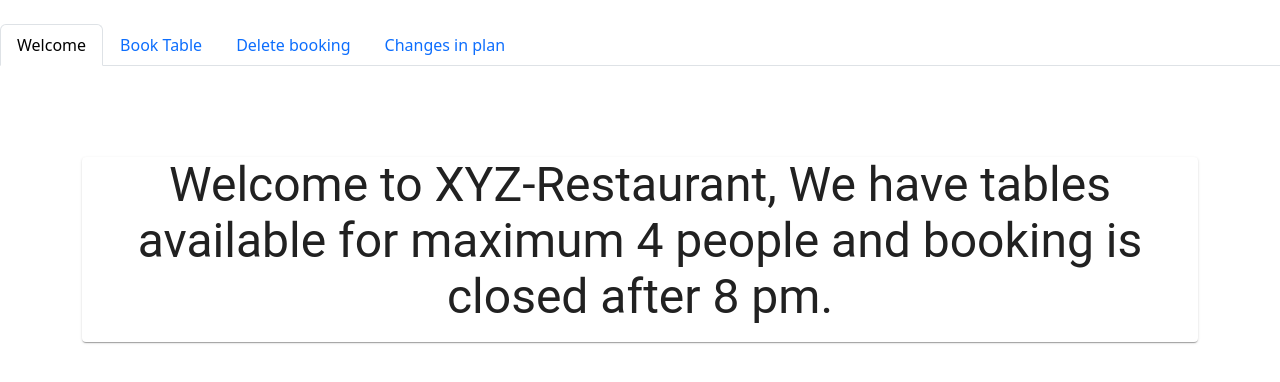
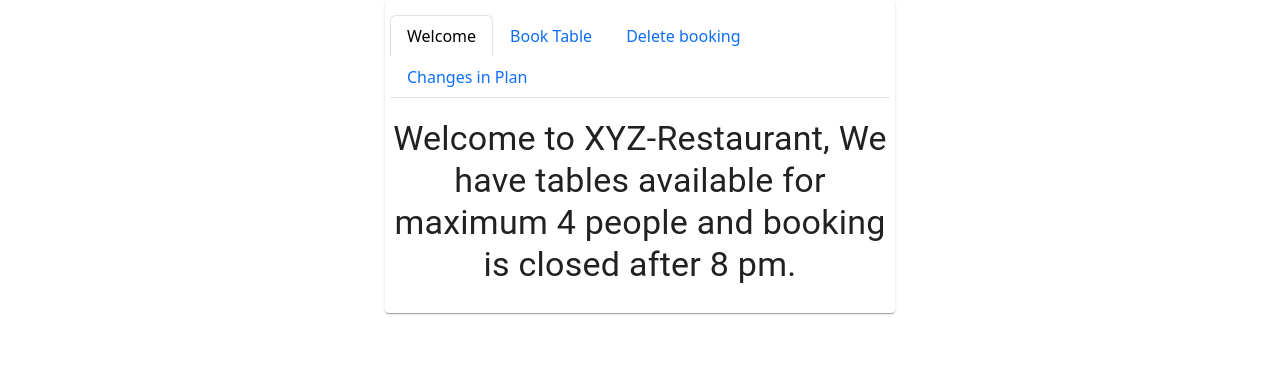
Before and after one commit to Aarish-datagrokr/Restaurant-Frontend, a React (Create React App) app: page / in a window 1280 px wide. Shown: the top 382 px of the page. Built offline with nearby package versions, Linux system fonts and the light colour scheme.

Commit message:
Styling Changes

```diff
--- a/src/App.js
+++ b/src/App.js
@@ -5,39 +5,37 @@ import UpdateBookingForm from './components/UpdateBookingForm';
 
 import {Container, Row, Tabs, Tab} from 'react-bootstrap';
 import 'bootstrap/dist/css/bootstrap.min.css';
-import { Typography } from '@material-ui/core';
+import { Grid, Typography } from '@material-ui/core';
 import Card from '@material-ui/core/Card';
 
 function App() {
   return (
-    <Container className="py-4">
-        <Row className="justify-content-center">
-          <Tabs defaultActiveKey="first" variant='tabs'  className='mb-1 p-0' style={{position:"absolute"}}>
+        <Card style={{ maxWidth: 510,  padding: "15px 5px" ,margin: "0 auto"}}>
+          <Tabs defaultActiveKey="first" variant='tabs'>
 
-              <Tab title="Welcome" eventKey="first" style={{paddingTop:"100pt"}}>
-                <Card>
-              <Typography gutterBottom variant="h3" align="center">
+              <Tab title="Welcome" eventKey="first" style={{paddingTop: "20px"}}>
+                <Card style={{boxShadow:'none'}}>
+              <Typography gutterBottom variant="h4" align="center">
                   Welcome to XYZ-Restaurant, We have tables available for maximum 4 people and booking is closed after 8 pm.
               </Typography>
               </Card>
               </Tab>
 
-              <Tab title="Book Table" eventKey="second" style={{paddingTop:"100pt"}}>
-                <BookingForm style={{align : "center"}}/>
+              <Tab title="Book Table" eventKey="second" >
+                <BookingForm />
               </Tab>
 
-              <Tab title="Delete booking" eventKey="third" style={{paddingTop:"100pt"}}>
+              <Tab title="Delete booking" eventKey="third" >
                 <CancelBookingForm />
               </Tab>
 
-              <Tab title="Changes in plan" eventKey="fourth" style={{paddingTop:"100pt"}}>
+              <Tab title="Changes in Plan" eventKey="fourth">
                 <UpdateBookingForm />
               </Tab>
 
 
           </Tabs>
-        </Row>
-      </Container>
+          </Card>
   );
 }
 
--- /dev/null
+++ b/src/Xyz.js
@@ -0,0 +1,55 @@
+import React,{useState} from 'react';
+import BookingForm from './components/BookingForm';
+import CancelBookingForm from './components/CancelBookingForm';
+import UpdateBookingForm from './components/UpdateBookingForm';
+import PropTypes from "prop-types";
+import Box from "@material-ui/core/Box";
+
+import {Container, Row} from 'react-bootstrap';
+import 'bootstrap/dist/css/bootstrap.min.css';
+import { Typography, Tabs, Tab } from '@material-ui/core';
+import Card from '@material-ui/core/Card';
+
+function Xyz() {
+    const [value,setValue]=useState(0);
+
+    function handleChange(event,newValue) {
+        setValue(newValue);
+    }
+  return (
+    <Container className="py-4">
+        <Row className="justify-content-center">
+        <Card style={{ maxWidth: 510,  padding: "15px 5px", margin: "0 auto"}}>
+          <Tabs
+           value={value}
+           onChange={handleChange}
+           aria-label="scrollable auto tabs example"
+           >
+
+              <Tab value={0} label="Welcome" style={{paddingTop:"50pt"}}>
+                <Card style={{boxShadow:'none'}}>
+              <Typography gutterBottom variant="h4" align="center">
+                  Welcome to XYZ-Restaurant, We have tables available for maximum 4 people and booking is closed after 8 pm.
+              </Typography>
+              </Card>
+              </Tab>
+
+              <Tab label="Book Table" value={1} style={{paddingTop:"20pt"}}>
+                <BookingForm />
+              </Tab>
+
+              <Tab label="Delete booking" value={2} style={{paddingTop:"20pt"}}>
+                <CancelBookingForm />
+              </Tab>
+
+              <Tab label="Changes in plan" value={3} style={{paddingTop:"20pt"}}>
+                <UpdateBookingForm />
+              </Tab>
+          </Tabs>
+          </Card>
+        </Row>
+      </Container>
+  );
+}
+
+export default Xyz;
--- a/src/components/BookingForm.jsx
+++ b/src/components/BookingForm.jsx
@@ -88,7 +88,7 @@ const BookingForm = () => {
     return (
       <div className="App">
         <Grid>
-          <Card style={{ maxWidth: 450,  padding: "20px 5px", margin: "0 auto" }}>
+          <Card style={{ maxWidth: 510,  padding: "20px 5px", margin: "0 auto", boxShadow: 'none'}}>
             <CardContent>
               <Typography gutterBottom variant="h5">
                 Table Booking
--- a/src/components/CancelBookingForm.jsx
+++ b/src/components/CancelBookingForm.jsx
@@ -53,7 +53,7 @@ const useStyles = makeStyles((Theme) => ({
     return (
       <div className="App">
         <Grid>
-          <Card style={{ maxWidth: 450, padding: "20px 5px", margin: "0 auto" }}>
+          <Card style={{ maxWidth: 510, padding: "20px 5px", margin: "0 auto" ,boxShadow: 'none'}}>
             <CardContent>
               <Typography gutterBottom variant="h5">
                 Cancel Booking
--- a/src/components/UpdateBookingForm.jsx
+++ b/src/components/UpdateBookingForm.jsx
@@ -76,7 +76,7 @@ const UpdateBookingForm = () => {
     return (
       <div className="App">
         <Grid>
-          <Card style={{ maxWidth: 450, padding: "20px 5px", margin: "0 auto" }}>
+          <Card style={{ maxWidth: 510, padding: "20px 5px", margin: "0 auto" , boxShadow: 'none'}}>
             <CardContent>
               <Typography gutterBottom variant="h5">
                 Change Booking Details
--- a/src/index.js
+++ b/src/index.js
@@ -3,6 +3,7 @@ import ReactDOM from 'react-dom/client';
 import './index.css';
 import App from './App';
 import reportWebVitals from './reportWebVitals';
+import Xyz from './Xyz';
 
 const root = ReactDOM.createRoot(document.getElementById('root'));
 root.render(
```
